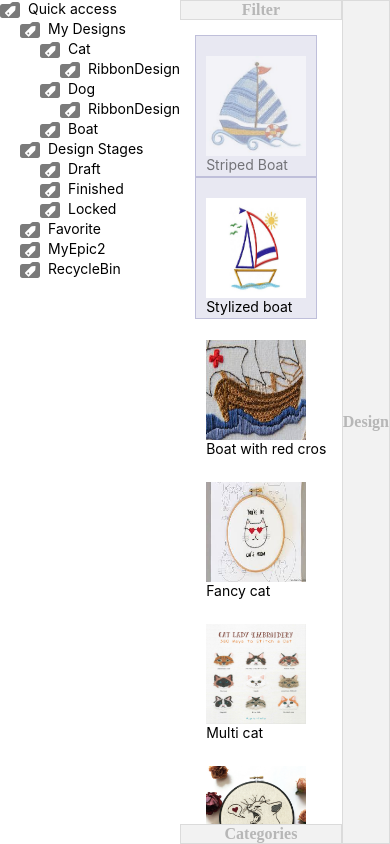
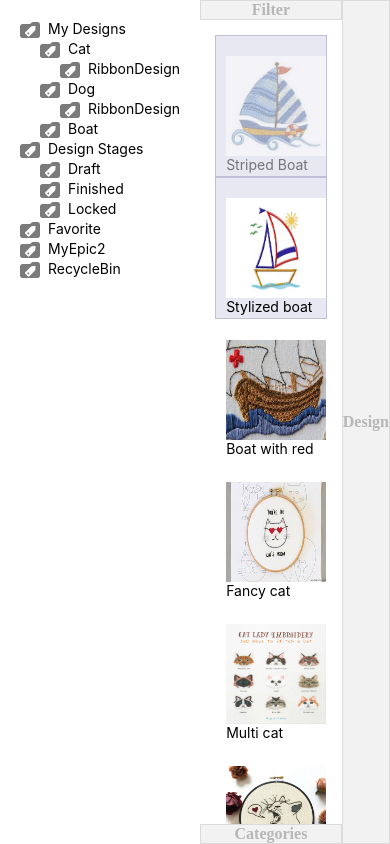
Before and after one commit to erobwen/filesystem, a React Native app: screen / in a window 390 px wide. Built offline with nearby package versions, Linux system fonts and the light colour scheme.

Commit message:
Refactor

```diff
--- a/application/createDemoData.js
+++ b/application/createDemoData.js
@@ -1,4 +1,4 @@
-import { createCategory, createDesign, createStore, createTree } from "./model/Model";
+import { createCategory, createDesign, createStore, createFolder } from "./model/Model";
 import boat1 from "../assets/designs/boat1.jpg";
 import boat2 from "../assets/designs/boat2.jpg";
 import boat3 from "../assets/designs/boat3.jpg";
@@ -36,23 +36,23 @@ const RecycleBin = createCategory("RecycleBin");
 const categories = createStore();
 [Dog, Cat, Boat, RibbonDesign, Felting, Draft, Finished, Locked, Favorite, MyEpic2, RecycleBin].forEach(category => categories.items.push(category));
 
-let tree = createTree;
-export const demoTree = tree("Quick access",
-    tree("My Designs",
-        tree(Cat,
-            tree(RibbonDesign)),
-        tree(Dog,
-            tree(RibbonDesign)),
-        tree(Boat)),
-    tree("Design Stages",
-        tree(Draft),
-        tree(Finished),
-        tree(Locked)),
-    tree(Favorite),
-    tree(MyEpic2),
-    tree(RecycleBin)
+let folder = createFolder;
+export const demoFolder = folder("Quick access",
+    folder("My Designs",
+        folder(Cat,
+            folder(RibbonDesign)),
+        folder(Dog,
+            folder(RibbonDesign)),
+        folder(Boat)),
+    folder("Design Stages",
+        folder(Draft),
+        folder(Finished),
+        folder(Locked)),
+    folder(Favorite),
+    folder(MyEpic2),
+    folder(RecycleBin)
 );
-demoTree.setupFilters();
+demoFolder.setupFilters();
 
 export const demoDesigns = createStore();
 demoDesigns.items.push(createDesign("Striped Boat", boat1));
@@ -76,6 +76,6 @@ demoDesigns.items.push(createDesign("Away", dogboat2));
 
 export const demoVault = {
     designs: demoDesigns,
-    tree: demoTree,
+    folder: demoFolder,
     categories: categories
 }
--- a/application/model/Model.js
+++ b/application/model/Model.js
@@ -1,8 +1,8 @@
 import { action, autorun, observable, reaction, runInAction } from "mobx";
 import { log, loge } from "../../components/utility/Debug";
 
-let nextTreeId = 1;
-export function createTree(categoryOrName, ...children) {
+let nextFolderId = 1;
+export function createFolder(categoryOrName, ...children) {
   let name;
   let category;
   if (typeof(categoryOrName) == "string") {
@@ -12,8 +12,8 @@ export function createTree(categoryOrName, ...children) {
     name = categoryOrName.name;
     category = categoryOrName;
   }
-  const tree = observable({
-    id: nextTreeId++,
+  const folder = observable({
+    id: nextFolderId++,
     parent: null,
     name,
     category,
@@ -21,28 +21,28 @@ export function createTree(categoryOrName, ...children) {
     children: observable(children),
     disposeFilterSetup: null,
     setupFilters: function() {
-      tree.disposeFilterSetup = reaction(
+      folder.disposeFilterSetup = reaction(
         () => {
           let categories = [];
-          if (tree.parent) {
-            tree.parent.filter.categories.forEach(category => categories.push(category));
+          if (folder.parent) {
+            folder.parent.filter.categories.forEach(category => categories.push(category));
           }
-          if (tree.category) {
-            categories.push(tree.category)
+          if (folder.category) {
+            categories.push(folder.category)
           }
           return categories;
         },
         categories => {
           action(() => {
-            tree.filter.categories.length = 0;
-            categories.forEach(category => tree.filter.push(category));
+            folder.filter.categories.length = 0;
+            categories.forEach(category => folder.filter.push(category));
           });
         }
       );
     }
   })
-  children.forEach(child => child.parent = tree);
-  return tree;
+  children.forEach(child => child.parent = folder);
+  return folder;
 }
 
 export function createIntersectionFilter() {
--- a/components/DesignExplorer/DesignExplorer.js
+++ b/components/DesignExplorer/DesignExplorer.js
@@ -1,12 +1,13 @@
-import React from 'react';
+import React, { useState } from 'react';
 
-import { TreeView } from '../TreeView';
+import { FolderView } from '../FolderView';
 import { Column, fitStyle, Row, CenterMiddle, flexAutoStyle, flexGrowShrinkStyle } from '../Layout';
 import { observer } from 'mobx-react';
 import { observable } from 'mobx';
 import { createDeltaStore, createFilterStore, createIntersectionFilter } from '../../application/model/Model';
 import { DesignsView } from './DesignsView';
 import { log, logg } from '../utility/Debug';
+import { panelPadding } from '../Style';
 
 function createSelection(deltaStore) {
   const selection = {
@@ -76,7 +77,7 @@ export const DesignExplorer = observer(class DesignExplorer extends React.Compon
 
     return (
       <Row style={fitStyle} class="Row">
-        <FilterBrowser style={flexAutoStyle} filter={this.filter} tree={this.vault.tree} />
+        <FilterBrowser style={flexAutoStyle} filter={this.filter} folder={this.vault.folder} />
         <Column style={flexGrowShrinkStyle}>
           <FilterView style={flexAutoStyle} filter={this.filter}/>
           <DesignsView style={flexGrowShrinkStyle} selection={this.selection} deltaDesigns={this.deltaStore.items}/>
@@ -88,8 +89,9 @@ export const DesignExplorer = observer(class DesignExplorer extends React.Compon
    }
 });
 
-export function FilterBrowser({style, bounds, tree}) {
-  return <TreeView sytle={style} bounds={bounds} tree={tree}/>;
+export function FilterBrowser({style, bounds, folder}) {
+  const [selectedFolder, setSelectedFolder] = useState(folder.children[0]);
+  return <Column style={{...panelPadding, ...style}} children={folder.children.map(child => <FolderView sytle={style} bounds={bounds} folder={child} selectedFolder={selectedFolder}/>)}/>
 }
 
 export function FilterView({style}) {
--- a/components/TreeView.js
+++ b/components/FolderView.js
@@ -3,16 +3,15 @@ import React, { Component } from 'react';
 import { Column, Row } from './Layout';
 import { Icon } from './Typography';
 import folderImage from '../assets/folder_category.svg';
-export function TreeView({style, bounds, tree}) {
-  // console.log("render Tree View: " + tree.name);
-  // console.log(tree.children.map(child => <TreeView tree={child}/>));
+
+export function FolderView({style, bounds, folder}) {
   return (
     <Column style={style}>
       <Row>
         <Icon style={{marginRight: "0.5em"}} image={folderImage}/>
-        <Text>{tree.name}</Text>
+        <Text>{folder.name}</Text>
       </Row>
-      <Column style={{paddingLeft: 20}} children={tree.children.map(child => <TreeView key={child.id} tree={child}/>)}/>
+      <Column style={{paddingLeft: 20}} children={folder.children.map(child => <FolderView key={child.id} folder={child}/>)}/>
     </Column>
   );
 }
--- a/components/Style.js
+++ b/components/Style.js
@@ -13,3 +13,7 @@ export const panelStyle = {
   backgroundColor: "white",
   boxShadow: paperShadow,
 };
+
+export const panelPadding = {
+  padding: 20
+}
```
